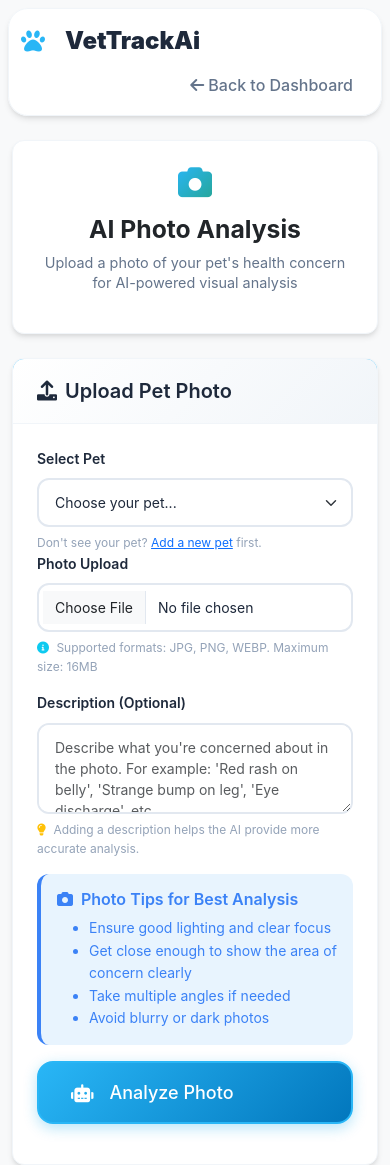
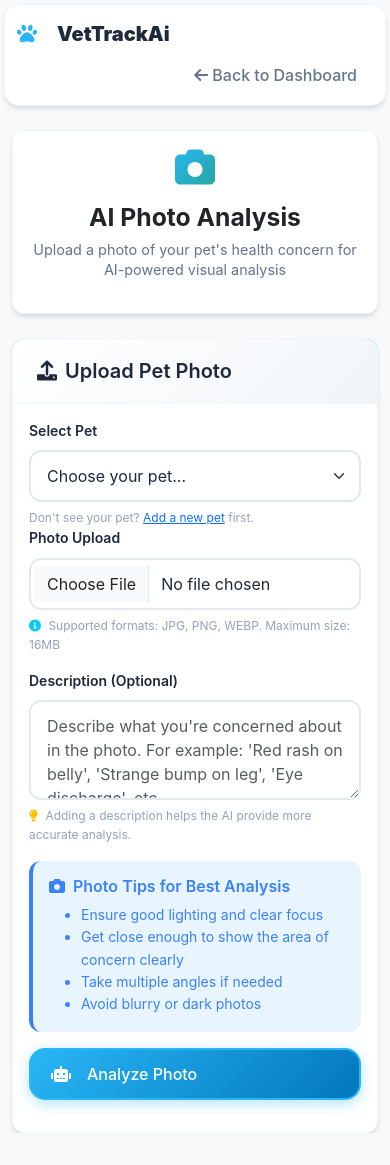
Before and after one commit to kashisharora-14/VetTrack-AI, a Flask app: page /image in a window 390 px wide. After the commit the page ends 1133 px from the top, so only its background shows below. Run offline with Flask 3, Linux system fonts and the light colour scheme; the visitor is signed in with stand-in values (Sample User, id 1); data that the repository does not hold is empty; some libraries are stand-ins or nearby versions.

Commit message:
Assistant checkpoint: Enhanced mobile responsiveness across all components
Assistant generated file changes:
- MyProject-3/static/css/style.css: Fix sidebar mobile responsiveness and improve mobile layout, Add additional mobile responsive improvements, Improve extra small screen support
- MyProject-3/templates/index.html: Add better mobile viewport settings
- MyProject-3/templates/dashboard.html: Add better mobile viewport settings

---

User prompt:

is the whole project mobile responsive

Replit-Commit-Author: Assistant
Replit-Commit-Session-Id: 85b12eb8-781b-48d3-997f-1b0dc9634b46

```diff
--- a/MyProject-3/static/css/style.css
+++ b/MyProject-3/static/css/style.css
@@ -979,18 +979,93 @@ h1, h2, h3, h4, h5, h6 {
     .hero-section {
         min-height: 60vh;
         text-align: center;
-    }
-
+        padding: 1rem 0;
+    }
+
+    .display-4 {
+        font-size: 2.5rem !important;
+    }
+
+    .lead {
+        font-size: 1rem !important;
+    }
+
+    /* Sidebar Mobile Fixes */
     .sidebar {
         min-height: auto;
         border-right: none;
         border-bottom: 1px solid rgba(0, 0, 0, 0.1);
-        min-width: 100%; /* Full width on mobile */
+        min-width: 100%;
+        position: relative;
     }
 
     .sidebar .nav-link {
-        white-space: normal; /* Allow wrapping on mobile if needed */
-        padding: 10px 12px;
+        white-space: normal;
+        padding: 12px 16px;
+        text-align: left;
+        width: 100%;
+    }
+
+    /* Mobile Navigation */
+    .navbar {
+        margin: 0.25rem;
+        border-radius: 15px !important;
+    }
+
+    .navbar-brand {
+        font-size: 1.25rem;
+    }
+
+    /* Mobile Cards */
+    .card-body {
+        padding: 1rem;
+    }
+
+    .feature-card .card-body {
+        min-height: 200px;
+        padding: 1.25rem;
+    }
+
+    .feature-icon {
+        width: 56px;
+        height: 56px;
+        font-size: 1.5rem;
+    }
+
+    /* Mobile Stats Cards */
+    .stat-card {
+        padding: 1.5rem;
+        margin-bottom: 1rem;
+    }
+
+    .stat-number {
+        font-size: 2rem;
+    }
+
+    /* Mobile Tables */
+    .table-responsive {
+        font-size: 0.875rem;
+    }
+
+    .table td, .table th {
+        padding: 0.5rem 0.25rem;
+        vertical-align: middle;
+    }
+
+    /* Mobile Buttons */
+    .btn {
+        font-size: 0.875rem;
+        padding: 10px 16px;
+    }
+
+    .btn-lg {
+        font-size: 1rem;
+        padding: 12px 20px;
+    }
+
+    /* Mobile Forms */
+    .form-control, .form-select {
+        font-size: 16px; /* Prevents zoom on iOS */
     }
 }
 
@@ -1034,24 +1109,137 @@ h1, h2, h3, h4, h5, h6 {
         font-size: 0.9rem;
         line-height: 1.4;
     }
+
+    /* Mobile Modal Improvements */
+    .modal-dialog {
+        margin: 0.5rem;
+        max-width: calc(100% - 1rem);
+    }
+
+    .modal-body {
+        padding: 1rem;
+    }
+
+    /* Mobile Footer */
+    footer .row {
+        text-align: center;
+    }
+
+    footer .col-lg-2,
+    footer .col-md-6 {
+        margin-bottom: 1.5rem;
+    }
+
+    /* Mobile Timeline */
+    .timeline-item {
+        padding: 0.75rem;
+    }
+
+    /* Mobile Pet Cards */
+    .pet-item {
+        margin-bottom: 1rem;
+        padding: 1rem;
+    }
+
+    /* Mobile Floating Elements - Reduce on small screens */
+    .hero-section .position-absolute {
+        display: none;
+    }
+
+    /* Show only a few key floating elements on mobile */
+    .hero-section .position-absolute:nth-child(1),
+    .hero-section .position-absolute:nth-child(3),
+    .hero-section .position-absolute:nth-child(5) {
+        display: block;
+        font-size: 1.5rem !important;
+    }
 }
 
 @media (max-width: 576px) {
     .hero-section {
-        padding: 2rem 0;
+        padding: 1.5rem 0;
     }
 
     .display-4 {
-        font-size: 2rem;
+        font-size: 1.875rem !important;
+        line-height: 1.1;
     }
 
     .btn-lg {
-        padding: 10px 20px;
-        font-size: 1rem;
+        padding: 10px 16px;
+        font-size: 0.95rem;
+        white-space: nowrap;
     }
 
     .card-body {
+        padding: 0.875rem;
+    }
+
+    .feature-card .card-body {
+        min-height: 180px;
         padding: 1rem;
+    }
+
+    .feature-icon {
+        width: 48px;
+        height: 48px;
+        font-size: 1.25rem;
+    }
+
+    .container {
+        padding-left: 0.75rem;
+        padding-right: 0.75rem;
+    }
+
+    /* Smaller text on very small screens */
+    .lead {
+        font-size: 0.95rem !important;
+    }
+
+    /* Compact navigation */
+    .navbar-brand img {
+        height: 40px;
+    }
+
+    /* Smaller stats */
+    .stat-number {
+        font-size: 1.75rem;
+    }
+
+    /* Compact sidebar */
+    .sidebar .nav-link {
+        padding: 10px 12px;
+        font-size: 0.9rem;
+    }
+
+    /* Mobile table improvements */
+    .table-responsive {
+        font-size: 0.8rem;
+    }
+
+    .diagnosis-list {
+        max-width: 120px;
+    }
+
+    .recommendation-text {
+        max-width: 100px;
+        font-size: 0.75em;
+    }
+
+    /* Trust pills mobile optimization */
+    .trust-pill {
+        padding: 6px 12px;
+        font-size: 0.7rem;
+        margin: 2px;
+    }
+
+    /* Mobile modal adjustments */
+    .modal-header {
+        padding: 1rem;
+    }
+
+    .modal-title {
+        font-size: 1.1rem;
     }
 }
 
--- a/MyProject-3/templates/dashboard.html
+++ b/MyProject-3/templates/dashboard.html
@@ -3,7 +3,7 @@
 
 <head>
     <meta charset="UTF-8">
-    <meta name="viewport" content="width=device-width, initial-scale=1.0">
+    <meta name="viewport" content="width=device-width, initial-scale=1.0, shrink-to-fit=no, user-scalable=yes, maximum-scale=5.0">
     <title>Dashboard - VetTrack Ai</title>
     <link href="https://cdn.jsdelivr.net/npm/bootstrap@5.3.0/dist/css/bootstrap.min.css" rel="stylesheet">
     <link href="https://cdnjs.cloudflare.com/ajax/libs/font-awesome/6.0.0/css/all.min.css" rel="stylesheet">
--- a/MyProject-3/templates/index.html
+++ b/MyProject-3/templates/index.html
@@ -3,7 +3,7 @@
 
 <head>
     <meta charset="UTF-8">
-    <meta name="viewport" content="width=device-width, initial-scale=1.0">
+    <meta name="viewport" content="width=device-width, initial-scale=1.0, shrink-to-fit=no, user-scalable=yes, maximum-scale=5.0">
     <title>VetTrack Ai - Comprehensive Pet Health Management</title>
 
     <style>
```
